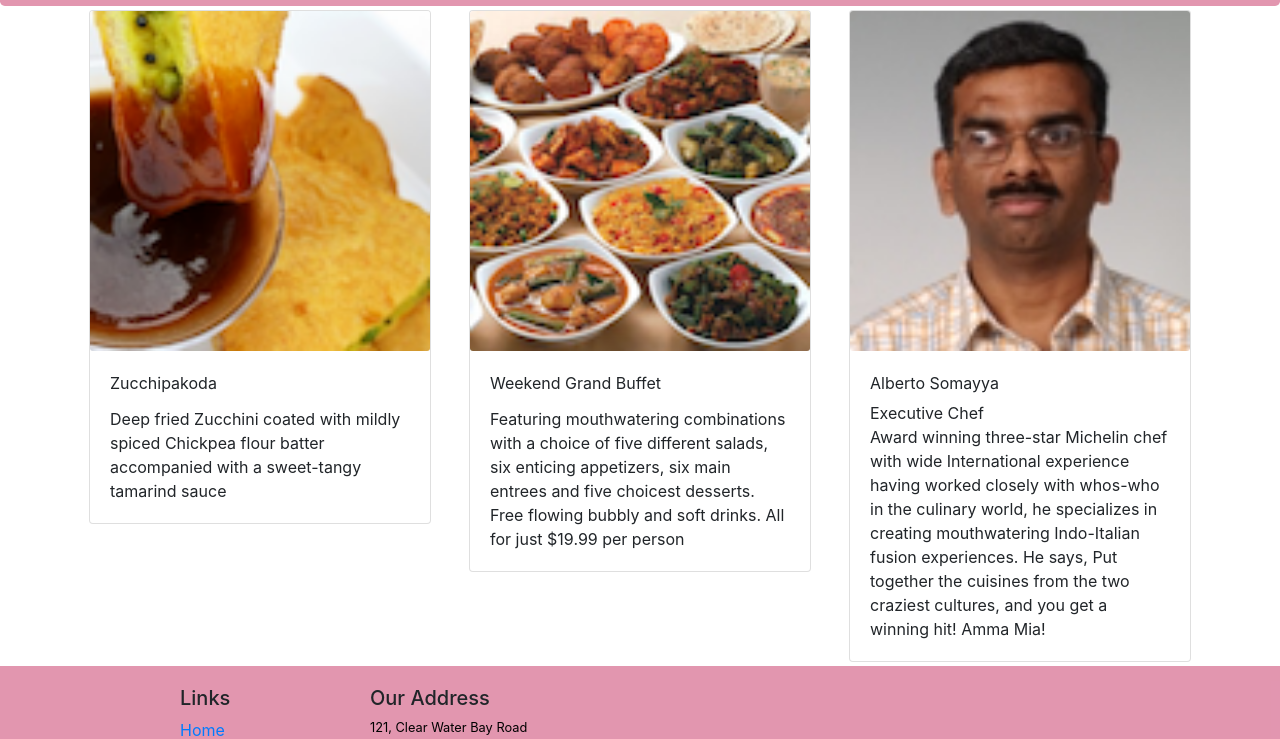
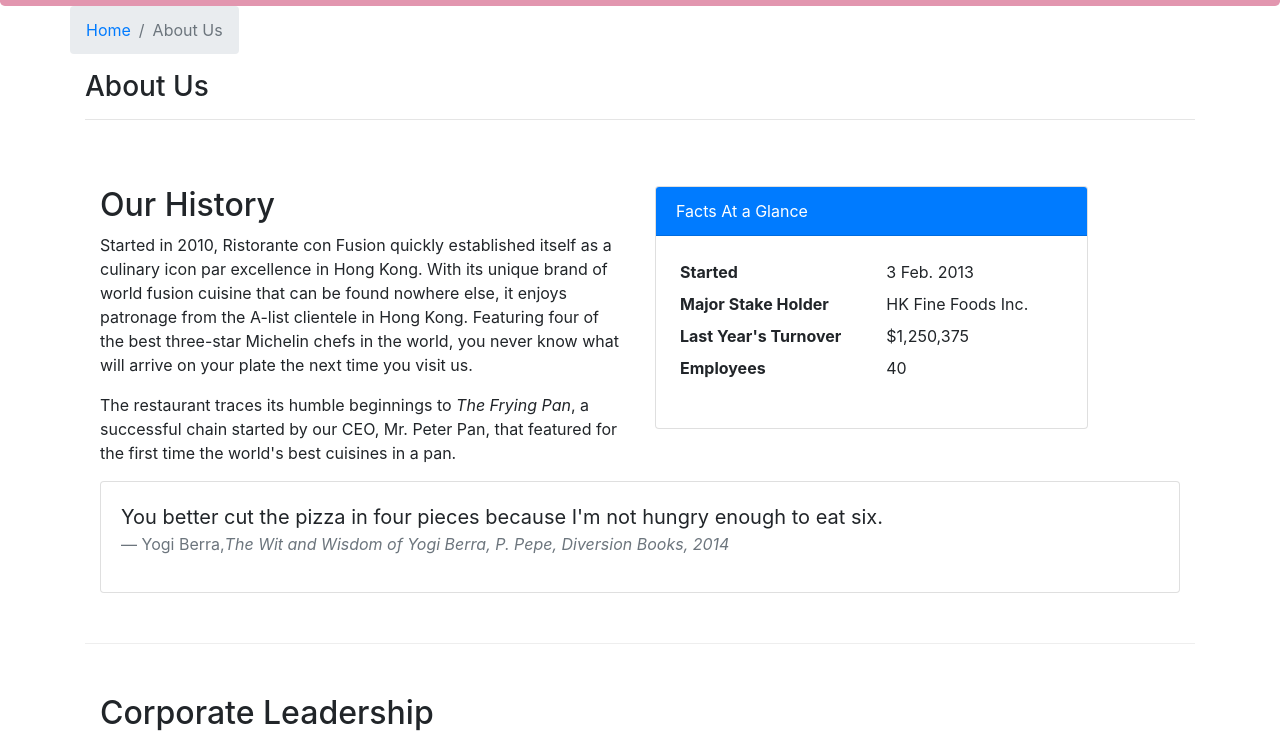
Before and after one commit to duuaa/Ristorante-con-Fusion, a React (Create React App) app: page /aboutus in a window 1280 px wide. Before the commit this address led to /home. Shown: the part 336-1075 px from the top of the page. Built offline with nearby package versions, Linux system fonts and the light colour scheme.

Commit message:
secondassignment

```diff
--- /dev/null
+++ b/src/components/AboutComponent.js
@@ -0,0 +1,99 @@
+import React from 'react';
+import { Breadcrumb, BreadcrumbItem, Card, CardBody, CardHeader, Media } from 'reactstrap';
+import { Link } from 'react-router-dom';
+
+
+function RenderLeader({leader}){
+
+return(
+    <Media className="row" list>
+                    <Media image className="col-4 col-sm-2" src={leader.image} width ="150px" height ="120px" alt={leader.name} />
+                        <Media className="col-3 col-sm-10" body>
+                            <Media heading>
+                                <p>{leader.name}</p>
+
+                                </Media>
+                                <div className="container">
+                                <p> {leader.designation}</p>
+                                  <p> {leader.description}  </p>
+                                  </div>
+                            </Media>
+                    </Media>
+);
+
+}
+
+function About(props) {
+
+    const leaders = props.leaders.map((leader) => {
+        return (
+            <RenderLeader leader={leader}/>
+
+        );
+    });
+
+    return (
+        <div className="container">
+            <div className="row">
+                <Breadcrumb>
+                    <BreadcrumbItem><Link to="/home">Home</Link></BreadcrumbItem>
+                    <BreadcrumbItem active>About Us</BreadcrumbItem>
+                </Breadcrumb>
+                <div className="col-12">
+                    <h3>About Us</h3>
+                    <hr />
+                </div>
+            </div>
+            <div className="row row-content">
+                <div className="col-12 col-md-6">
+                    <h2>Our History</h2>
+                    <p>Started in 2010, Ristorante con Fusion quickly established itself as a culinary icon par excellence in Hong Kong. With its unique brand of world fusion cuisine that can be found nowhere else, it enjoys patronage from the A-list clientele in Hong Kong.  Featuring four of the best three-star Michelin chefs in the world, you never know what will arrive on your plate the next time you visit us.</p>
+                    <p>The restaurant traces its humble beginnings to <em>The Frying Pan</em>, a successful chain started by our CEO, Mr. Peter Pan, that featured for the first time the world's best cuisines in a pan.</p>
+                </div>
+                <div className="col-12 col-md-5">
+                    <Card>
+                        <CardHeader className="bg-primary text-white">Facts At a Glance</CardHeader>
+                        <CardBody>
+                            <dl className="row p-1">
+                                <dt className="col-6">Started</dt>
+                                <dd className="col-6">3 Feb. 2013</dd>
+                                <dt className="col-6">Major Stake Holder</dt>
+                                <dd className="col-6">HK Fine Foods Inc.</dd>
+                                <dt className="col-6">Last Year's Turnover</dt>
+                                <dd className="col-6">$1,250,375</dd>
+                                <dt className="col-6">Employees</dt>
+                                <dd className="col-6">40</dd>
+                            </dl>
+                        </CardBody>
+                    </Card>
+                </div>
+                <div className="col-12">
+                    <Card>
+                        <CardBody className="bg-faded">
+                            <blockquote className="blockquote">
+                                <p className="mb-0">You better cut the pizza in four pieces because
+                                    I'm not hungry enough to eat six.</p>
+                                <footer className="blockquote-footer">Yogi Berra,
+                                <cite title="Source Title">The Wit and Wisdom of Yogi Berra,
+                                    P. Pepe, Diversion Books, 2014</cite>
+                                </footer>
+                            </blockquote>
+                        </CardBody>
+                    </Card>
+                </div>
+            </div>
+            <div className="row row-content">
+                <div className="col-12">
+                    <h2>Corporate Leadership</h2>
+                </div>
+                <div className="col-12">
+                    <Media list>
+                        {leaders}
+                    </Media>
+                </div>
+            </div>
+        </div>
+    );
+}
+
+export default About;
--- a/src/components/MainComponent.js
+++ b/src/components/MainComponent.js
@@ -5,6 +5,7 @@
 import Header from './HeaderComponent';
 import Footer from './FooterComponent';
 import Contact from './ContactComponent';
+import About from './AboutComponent';
 import { DISHES } from '../shared/dishes';
 import { COMMENTS } from '../shared/comments';
 import { PROMOTIONS } from '../shared/promotions';
@@ -42,7 +43,9 @@
           <Details dish={this.state.dishes.filter((dish) => dish.id === parseInt(match.params.dishId,10))[0]}
             comments={this.state.comments.filter((comment) => comment.dishId === parseInt(match.params.dishId,10))} />
       );
+
     };
+
 
     return (
       <div>
@@ -52,6 +55,7 @@
           <Route exact path="/menu"component={()=><Menu dishes={this.state.dishes} /> } />
           <Route path='/menu/:dishId' component={DishWithId} />
           <Route exact path='/contactus' component={Contact} />
+          <Route exact path='/aboutus' component={()=><About leaders={this.state.leaders}/>} />
           <Redirect to="/home" />
         </Switch>
         <Footer />
```
